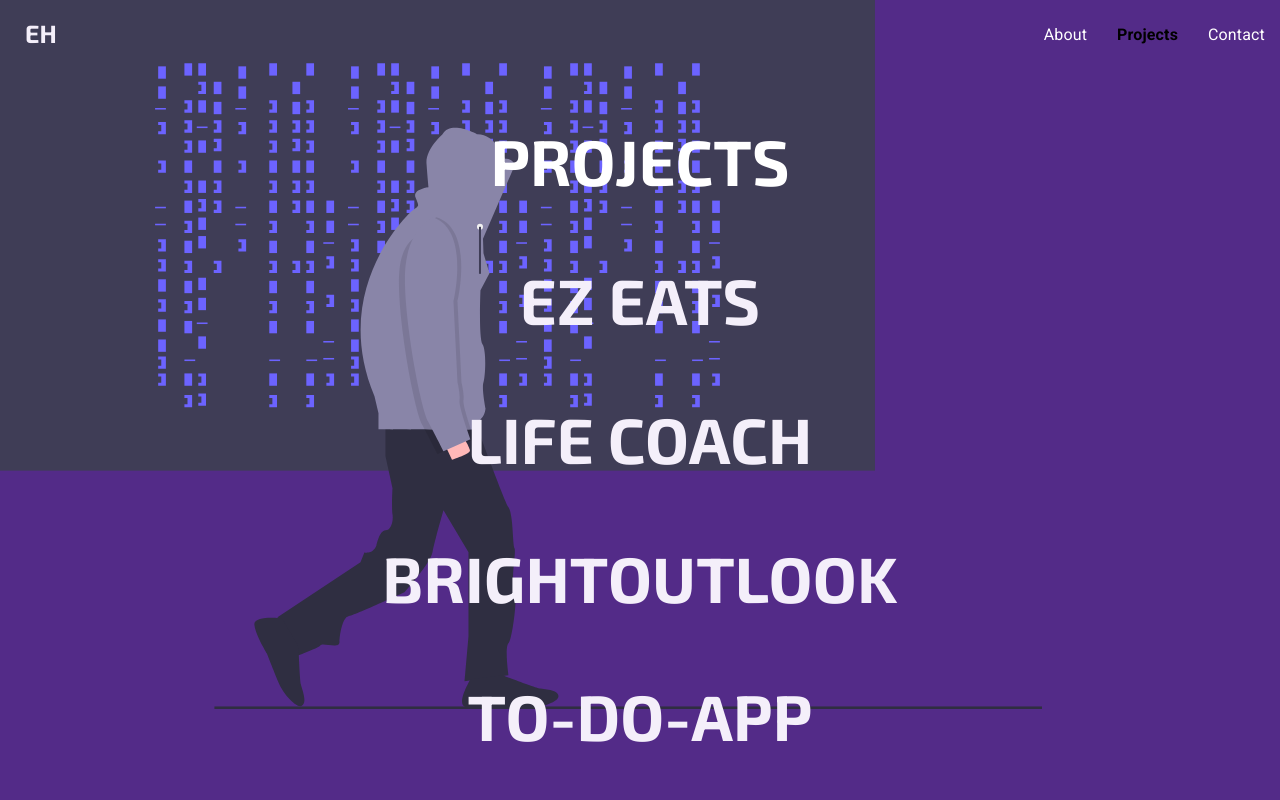
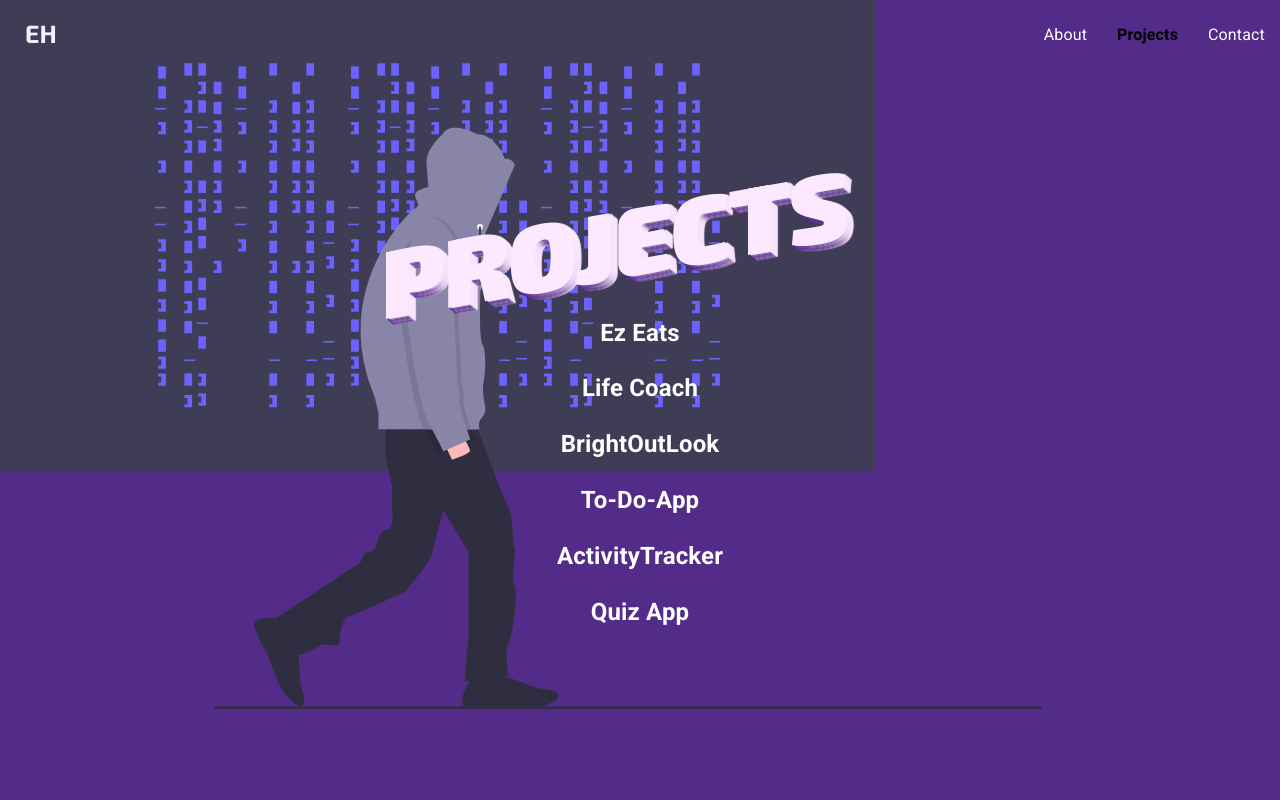
Before and after one commit to Edlenh/EHerreraPort, a React (Create React App) app: page /projects in a window 1280 px wide. Shown: the top 800 px of the page. Built offline with nearby package versions, Linux system fonts and the light colour scheme.

Commit message:
finish functionality for project page

```diff
--- a/src/routes/Contact/contact.component.jsx
+++ b/src/routes/Contact/contact.component.jsx
@@ -19,22 +19,26 @@ const Contact = () => {
   };
 
   return (
+    <div className='contact-main'>
     <div className='contact-form-main'>
     <form ref={form}  className='form' onSubmit={sendEmail}>
       <label>Name</label>
-      <input type="text" name="user_name" />
+      <input type="text" name="user_name" required />
       <label>Email</label>
-      <input type="email" name="user_email" />
+      <input type="email" name="user_email" required/>
       <label>Message</label>
       <textarea name="message" />
-      <input type="submit" value="Send" />
+      <input type="submit" value="Send" required/>
     </form>
-     <h1>HERE IS MY RESUME <a href="https://docs.google.com/document/d/e/2PACX-1vQK2oPFEIBSEovpYb4i5lpxfws3UZ-b9FsR4WBPKV4kbYbjnjoYQMAFEurm_bMQs3ZAWPTpoIZLYzeB/pub"
+     <h1>MY RESUME <a href="https://docs.google.com/document/d/e/2PACX-1vQK2oPFEIBSEovpYb4i5lpxfws3UZ-b9FsR4WBPKV4kbYbjnjoYQMAFEurm_bMQs3ZAWPTpoIZLYzeB/pub"
          target="_blank" rel="noopener noreferrer">
          <span className='link-main'style={{color: "#D2B7E5" ,marginLeft : 30}}>
          <img src={Resume} alt="Resume Logo"/>
              </span></a></h1>
      </div>
+     <h3 className='ps'> I Look Forward To Hearing From You! </h3>
+     </div>
+
   );
 };
 
--- a/src/routes/Contact/contact.style.css
+++ b/src/routes/Contact/contact.style.css
@@ -56,3 +56,9 @@ input[type="submit"] {
     color: white;
     border: none;
 }
+
+.ps{
+  display: inline-block;
+  color:#fff;
+  font-family: "Exo 2", sans-serif;
+}
--- a/src/routes/Projects/projects.component.jsx
+++ b/src/routes/Projects/projects.component.jsx
@@ -1,22 +1,27 @@
-import { Outlet } from "react-router-dom";
 import projects from '../../routes/Projects/projects.js'
 import './projects.style.css'
 
+
 const Projects=()=>{
     return(
-        <div>
-        <Outlet/>
-        <h1 className="header">PROJECTS</h1>
+        <div className='main-container'>
+        <span className='project-span'>
+        <h1 className="project-header">PROJECTS</h1></span>
+        <div className='gallery'>
+        <div className="project-container">
+        <div className="project-container-items">
         {projects.map((project)=>{
-                 const { id, title } = project;
-                 return(
-                <div key={id}>
-                    <h1>{title}</h1>
-                    {/* <img src={imageUrl} alt={title}/> */}
-                    </div>
-                 )
-                 })}
+        const { id, title ,link } = project;
+        return(
+            <div key={id}>
+                    <a href={link}  target="_blank" rel="noopener noreferrer"><h2 className='project-item'>{title}</h2></a>
+            </div>
+            )
+        })}
         </div>
+    </div>
+</div>
+</div>
     )
 }
 
--- a/src/routes/Projects/projects.js
+++ b/src/routes/Projects/projects.js
@@ -1,33 +1,34 @@
+
 const projects =[
     {
         "id": 1,
         "title": "Ez Eats",
-        // "imageUrl": "https://i.ibb.co/cvpntL1/hats.png"
+        "link": "https://github.com/Edlenh/EasyEat"
       },
       {
         "id": 2,
         "title": "Life Coach",
-        // "imageUrl": "https://i.ibb.co/px2tCc3/jackets.png"
+        "link": "https://github.com/Edlenh/LynDznProgressCoach"
       },
       {
         "id": 3,
         "title": "BrightOutLook",
-        // "imageUrl": "https://i.ibb.co/0jqHpnp/sneakers.png"
+        "link": " https://mindful-outlook.netlify.app/"
       },
       {
         "id": 4,
         "title": "To-Do-App",
-        // "imageUrl": "https://i.ibb.co/GCCdy8t/womens.png"
+        "link":"https://github.com/Edlenh/BestToDoAppEver"
       },
       {
         "id": 5,
         "title": "ActivityTracker",
-        // "imageUrl": "https://i.ibb.co/R70vBrQ/men.png"
+        "link": "http://braggingrights.herokuapp.com/"
       },
       {
         "id": 6,
-        "title": "Project6",
-        // "imageUrl": "https://i.ibb.co/R70vBrQ/men.png"
+        "title": "Quiz App",
+        "link": "https://github.com/Edlenh/EdsImpossibleQuiz"
       },
 ]
 
--- a/src/routes/Projects/projects.style.css
+++ b/src/routes/Projects/projects.style.css
@@ -1,3 +1,48 @@
-.header{
-    color: #fff
+.project-span{
+    display: grid;
+    align-items: center;
+    justify-content: center;
+    transform: skew(0, -10deg);
+    }
+
+.project-header{
+    margin-top: -30px;
+    font-family: "Exo 2", sans-serif;
+    padding-right: 3.25rem;
+    order: 2;
+    color: #fde9ff;
+    font-weight: 900;
+    text-transform: uppercase;
+    font-size: clamp(3rem, 10vw, 6rem);
+    line-height: 0.75em;
+    text-align: center;
+    text-shadow: 3px 1px 1px #fde9ff, 2px 2px 1px #532B88, 4px 2px 1px #fde9ff,
+    3px 3px 1px #532B88, 5px 3px 1px #fde9ff, 4px 4px 1px #532B88,
+    6px 4px 1px #fde9ff, 5px 5px 1px #532B88, 7px 5px 1px #fde9ff,
+    6px 6px 1px #532B88, 8px 6px 1px #fde9ff, 7px 7px 1px #532B88,
+    9px 7px 1px #fde9ff;
+    }
+
+.gallery{
+    width: 100%;
+    display: flex;
+    flex-wrap: wrap;
+    justify-content: space-between;
 }
+
+
+
+.project-item{
+    color: #fff;
+}
+
+.project-container{
+    min-width: 30%;
+    height: 240px;
+    flex: 1 1 auto;
+    display: flex;
+    align-items: center;
+    justify-content: center;
+    margin: 0 7.5px 15px;
+
+}
```
Also changed, not shown: src/components/assets/svg/resto.png (added).
